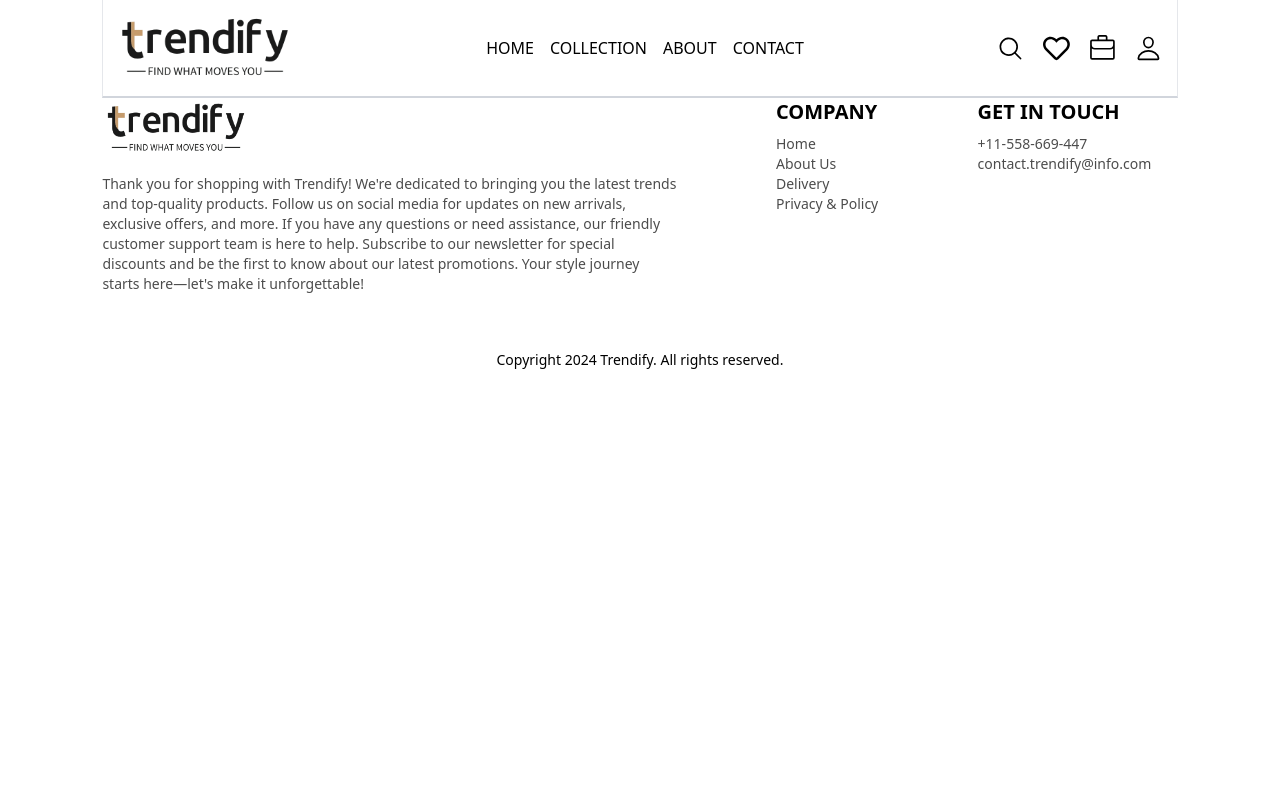
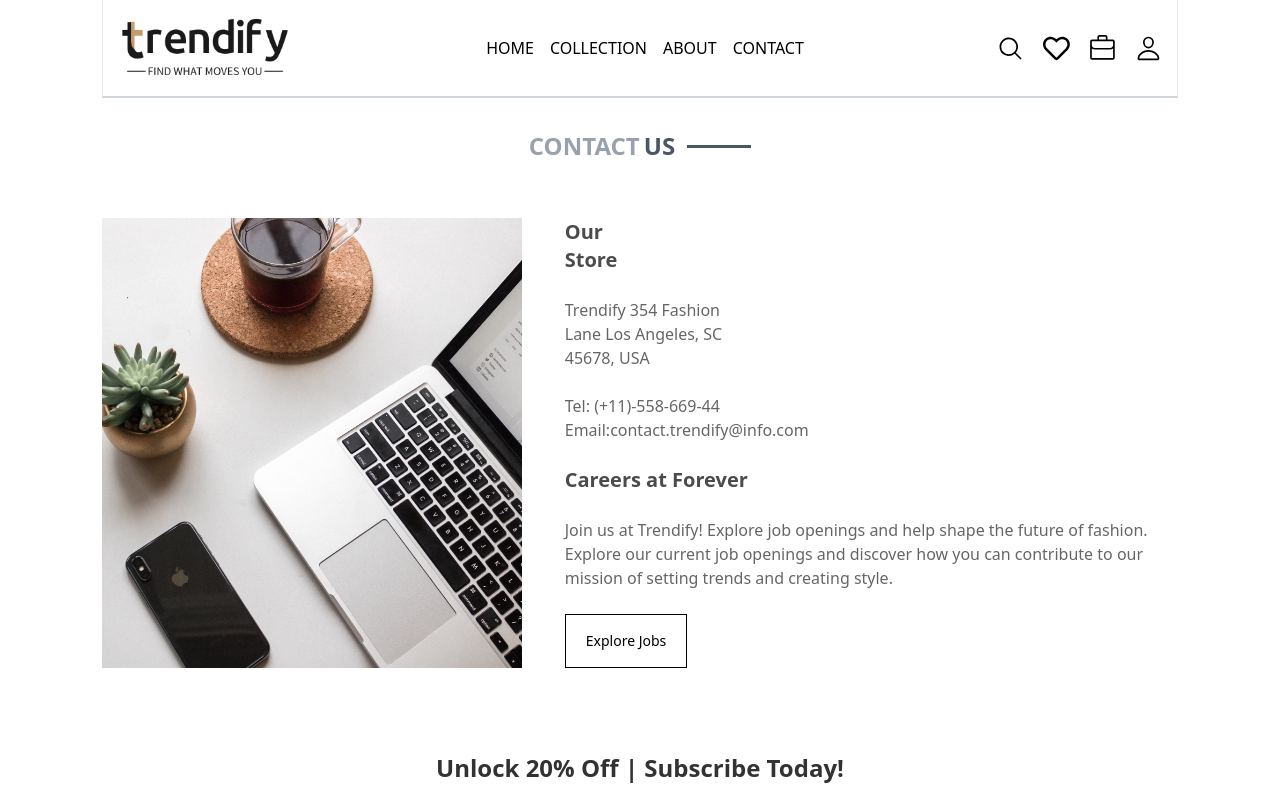
Before and after one commit to honotoZ/React-ecom-project, a React (Vite) app: page /contact in a window 1280 px wide. Shown: the top 800 px of the page. Built offline with nearby package versions, Linux system fonts and the light colour scheme.

Commit message:
updated Mar29

```diff
--- a/src/App.jsx
+++ b/src/App.jsx
@@ -11,6 +11,7 @@ import CartProvider from './components/Provider/CartProvider'
 import Collection from './components/Collection/Collection';
 import Home from './components/Homepage/Home';
 import About from './components/AboutUs/About';
+import Contact from './components/Contact/Contact';
 import { Routes,Route } from 'react-router-dom';
 
 function App() {
@@ -24,6 +25,7 @@ function App() {
             <Route path='/' element={<Home/>}/>
             <Route path='/collection' element={<Collection/>}/>
             <Route path='/about' element={<About/>}/>
+            <Route path='/contact' element={<Contact/>}/>
           </Routes>
           <Footer/>
         </CartProvider>
--- a/src/components/AboutUs/About.jsx
+++ b/src/components/AboutUs/About.jsx
@@ -6,7 +6,6 @@ import Subscribe from '../Homepage/Subscribe'
 function About() {
     return (
         <>
-            <div>
                 <div className='w-[84%] flex justify-center items-center mx-auto pt-8 pb-4 mb-10'>
                     <span className='text-2xl font-medium text-gray-400 font-semibold'>ABOUT</span>&nbsp;
                     <span className='text-2xl font-medium text-gray-600 font-semibold'>US</span>
@@ -55,7 +54,6 @@ function About() {
                         </div>
                     </div>
                 </div>
-            </div>
             <Choose/>
             <Subscribe/>
         </>
--- /dev/null
+++ b/src/components/Contact/Contact.jsx
@@ -0,0 +1,17 @@
+import React from 'react'
+import Hero from './Hero'
+
+function Contact() {
+    return (
+        <>
+            <div className='w-[84%] flex justify-center items-center mx-auto pt-8 pb-4 mb-10'>
+                <span className='text-2xl font-medium text-gray-400 font-semibold'>CONTACT</span>&nbsp;
+                <span className='text-2xl font-medium text-gray-600 font-semibold'>US</span>
+                <div className='sm:w-16 h-[2.19px] bg-gray-600 ml-3'></div>
+            </div>
+            <Hero/>
+        </>
+    )
+}
+
+export default Contact
--- /dev/null
+++ b/src/components/Contact/Hero.jsx
@@ -0,0 +1,30 @@
+import React from 'react'
+import ContactImg from '../../assets/contact_img-CyOum2vk.png'
+import Subscribe from '../Homepage/Subscribe';
+
+function Hero() {
+    return (
+        <>
+            <div className='w-[84%] mx-auto mb-8 flex justify-between'>
+                <img src={ContactImg} alt="No Image" className='w-[39%]' />
+                <div className='w-[57%] flex flex-col justify-center gap-6'>
+                    <h2 className='w-[15%] text-xl font-bold opacity-70'>Our Store</h2>
+                    <p className='w-[31%] opacity-60'>Trendify 354 Fashion Lane
+                    Los Angeles, SC 45678, USA</p>
+                    <p className='w-[35%] opacity-60'>
+                        Tel: (+11)-558-669-44 Email:contact.trendify@info.com
+                    </p>
+                    <h2 className='w-[30%] text-xl font-bold opacity-70'>Careers at Forever</h2>
+                    <p className='opacity-60'>
+                    Join us at Trendify! Explore job openings and help shape the future of fashion.
+                    Explore our current job openings and discover how you can contribute to our mission of setting trends and creating style.
+                    </p>
+                    <button className='w-[20%] text-sm border py-4 cursor-pointer hover:bg-gray-800 hover:text-white'>Explore Jobs</button>
+                </div>
+            </div>
+            <Subscribe/>
+        </>
+    )
+}
+
+export default Hero
--- a/src/components/Pages/Footer.jsx
+++ b/src/components/Pages/Footer.jsx
@@ -6,10 +6,8 @@ function Footer() {
             <div className='w-[84%] m-auto'>
                 <div className='flex justify-between'>
                     <div className='w-2xl'>
-                        <div className='mb-4'>
-                            <img src="src/assets/trendifyImg.png" alt="" className='w-37 cursor-pointer'/>
-                        </div>
-                        <div className='w-xl text-sm opacity-70'>Thank you for shopping with Trendify! We're dedicated to bringing you the
+                        <img src="src/assets/trendifyImg.png" alt="" className='w-37 mb-4 cursor-pointer'/>
+                        <div className='w-[70%] text-sm opacity-70'>Thank you for shopping with Trendify! We're dedicated to bringing you the
                         latest trends and top-quality products. Follow us on social media for updates on
                         new arrivals, exclusive offers, and more. If you have any questions or need
                         assistance, our friendly customer support team is here to help. Subscribe to our
@@ -17,8 +15,8 @@ function Footer() {
                         Your style journey starts here—let's make it unforgettable!</div>
                     </div>
                     <div className='w-50'>
-                        <div className='font-semibold text-xl'>COMPANY</div>
-                        <div className='text-sm mt-2 opacity-70'>
+                        <div className='font-semibold text-xl mb-5'>COMPANY</div>
+                        <div className='text-sm opacity-70 flex flex-col gap-2'>
                             <div className='cursor-pointer'>Home</div>
                             <div className='cursor-pointer'>About Us</div>
                             <div className='cursor-pointer'>Delivery</div>
@@ -26,9 +24,11 @@ function Footer() {
                         </div>
                     </div>
                     <div className='w-50'>
-                        <div className='font-semibold text-xl'>GET IN TOUCH</div>
-                        <div className='text-sm mt-2 opacity-70'>+11-558-669-447</div>
-                        <div className='text-sm opacity-70'>contact.trendify@info.com</div>
+                        <div className='font-semibold text-xl mb-5'>GET IN TOUCH</div>
+                        <div className='flex flex-col gap-2'>
+                            <div className='text-sm opacity-70'>+11-558-669-447</div>
+                            <div className='text-sm opacity-70'>contact.trendify@info.com</div>
+                        </div>
                     </div>
                 </div>
                 <div className='text-center mt-10 p-4 text-sm'>Copyright 2024 Trendify. All rights reserved.</div>
```
Also changed, not shown: src/assets/contact_img-CyOum2vk.png (added).
